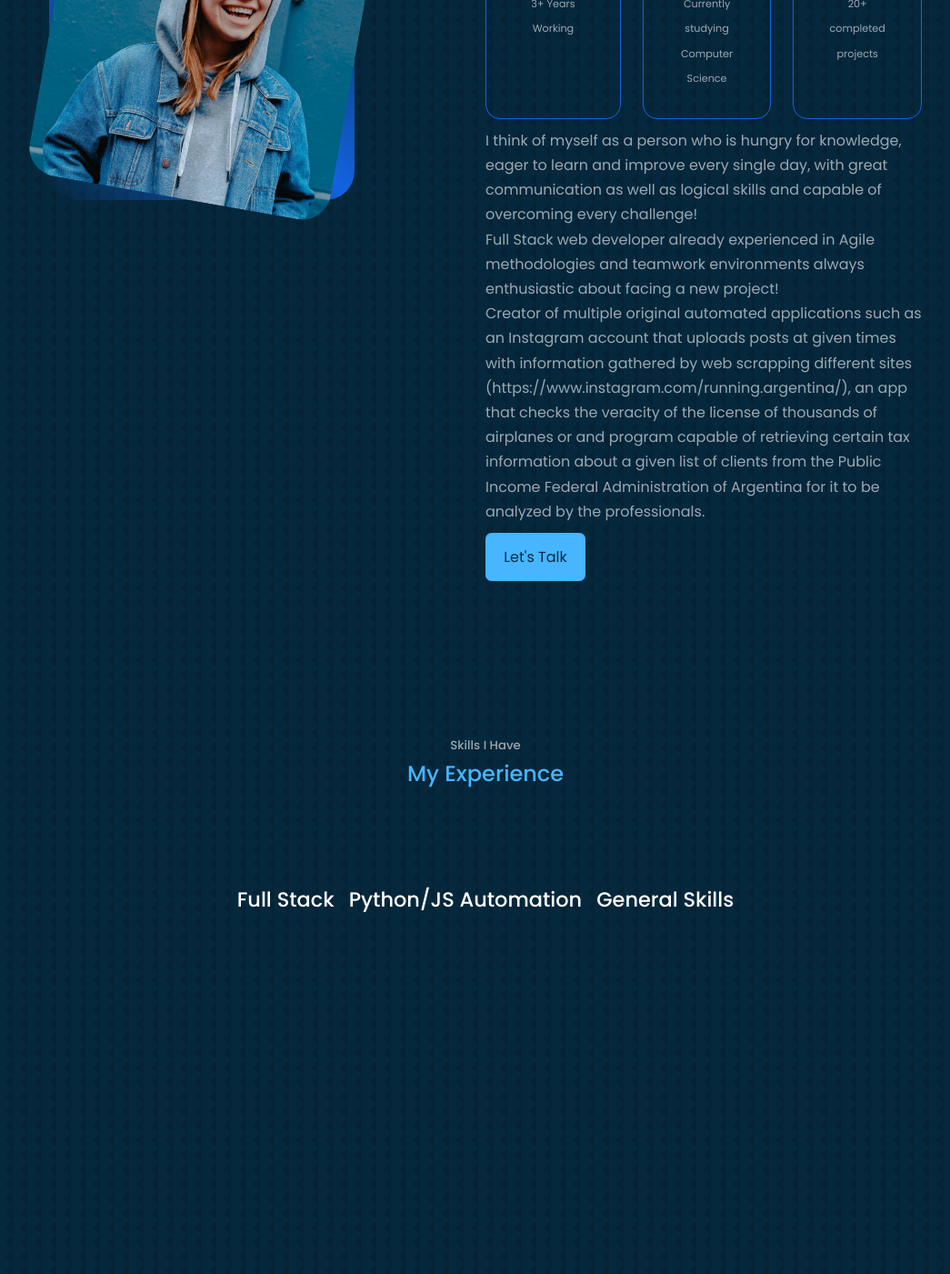
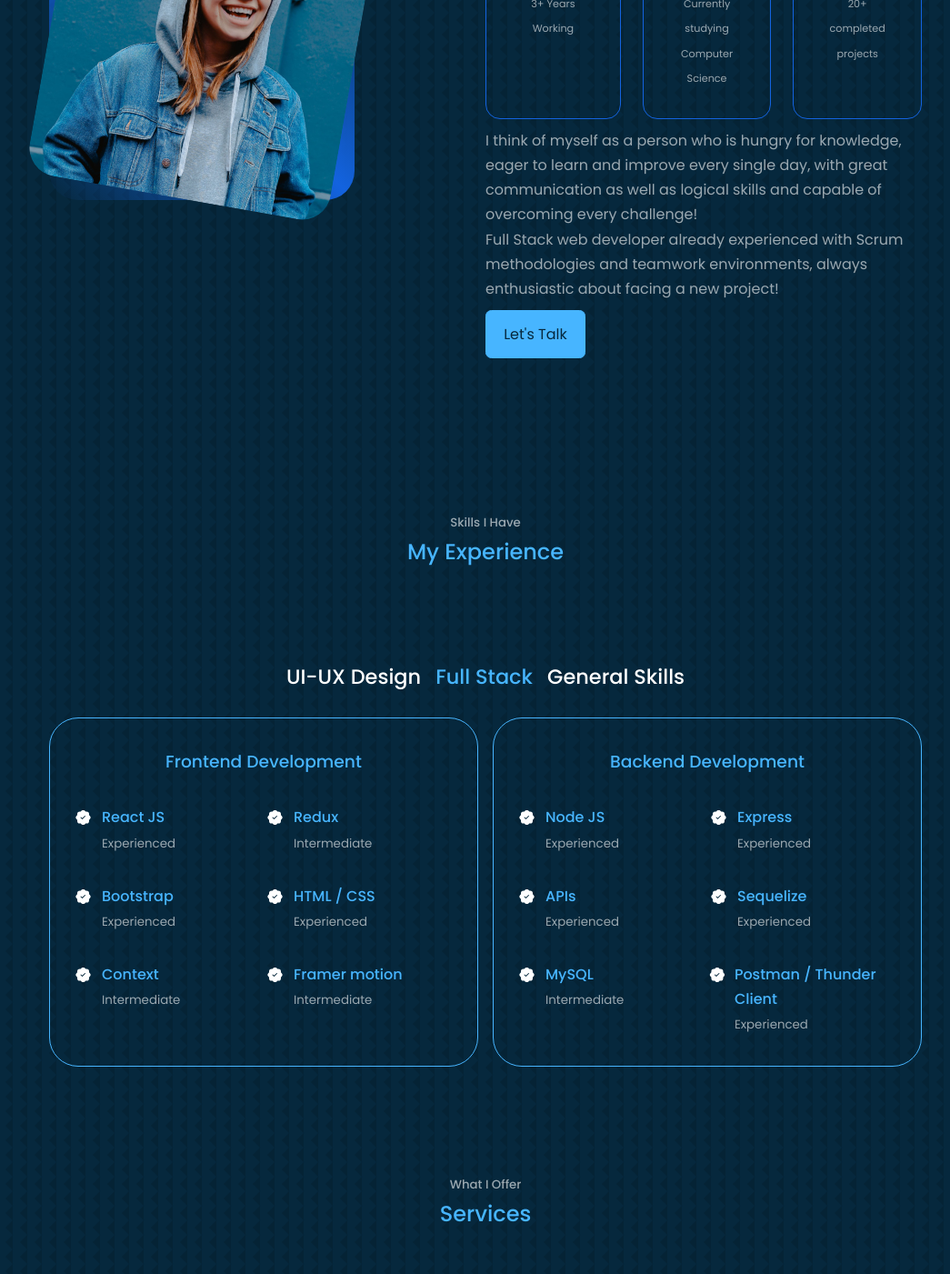
Before and after one commit to gianpetrii/portfolio, a React (Create React App) app: page / in a window 1280 px wide. Shown: the part 1202-2603 px from the top of the page at 91% size, without its empty margins (106-1151 px from the left). Built offline with nearby package versions, Linux system fonts and the light colour scheme.

Commit message:
Change to only full stack and fixed portfolio clicked card

```diff
--- a/src/sections/About/About.jsx
+++ b/src/sections/About/About.jsx
@@ -56,16 +56,10 @@ function About() {
                improve every single day, with great communication as well as logical skills
                and capable of overcoming every challenge!
                <br />
-               Full Stack web developer already experienced in Agile methodologies and teamwork
-               environments always enthusiastic about facing a new project!
+               Full Stack web developer already experienced with Scrum methodologies and teamwork
+               environments, always enthusiastic about facing a new project!
                <br />
-               Creator of multiple original automated applications such as an Instagram account
-               that uploads posts at given times with information gathered by web scrapping
-               different sites (https://www.instagram.com/running.argentina/), an app that
-               checks the veracity of the license of thousands of airplanes or and program
-               capable of retrieving  certain tax information about a given list of clients
-               from the Public Income Federal Administration of Argentina for it to be
-               analyzed by the professionals.</p>
+               </p>
 
                <a href='#contact' className='btn btn-primary'>Let's Talk</a>
 
--- a/src/sections/Experience/Experience.css
+++ b/src/sections/Experience/Experience.css
@@ -54,25 +54,22 @@
    margin-top: 50px;
 }
 
-/* ACTIVE and NON ACTIVE TEXT */
+/* SECTION TITLES */
 .experience_type h3 {
    border-bottom-color:transparent;
-}
-.experience_type .active {
-   color: var(--color-primary) !important;
 }
 .experience_type h3:hover {
    border-bottom-color: var(--color-white);
 }
-.experience_type .active:hover {
+/* when title clicked */
+.experience_type .clicked-section {
+   color: var(--color-primary) !important;
+}
+
+.experience_type .clicked-section:hover {
    border-bottom-color: var(--color-primary) !important;
 }
 
-
-/* ACTIVE and NON ACTIVE */
-.experience_container .non {
-   display: none;
-}
 
 
 
--- a/src/sections/Experience/Experience.jsx
+++ b/src/sections/Experience/Experience.jsx
@@ -9,21 +9,6 @@ import { MdOutlineFlipCameraAndroid } from 'react-icons/md';
 import { useState, useEffect } from 'react';
 
 function Experience() {
-
-   // SET ACTIVE EXPERIENCE
-   const [activeExp, setActiveExp] = useState(0);
-
-   const handleMoreInfo = (id) => {
-       if (activeExp === id) {
-           setActiveExp(-1);
-       } else {
-           setActiveExp(id);
-       }
-   };
-
-
-
-
 
    // handle one full stack card when mobile
    const [isSmallerThanTablet, setIsSmallerThanTablet] = useState(false);
@@ -42,31 +27,49 @@ function Experience() {
       return () => window.removeEventListener("resize", handleResize);
     }, []);
 
+
+
+
+   // SET ACTIVE SERVICE
+   const [activeCard, setActiveCard] = useState("Full Stack");
+
+   const handleActiveCard = (cardTitle) => {
+      if (activeCard !== cardTitle) {
+         setActiveCard(cardTitle);
+      }
+   };
+
+
+
+
    return (
       <section id='experience' className='experiece-section'>
          <h5>Skills I Have</h5>
          <h2>My Experience</h2>
 
          <div className='experience_type'>
-            <h3 onClick={() => handleMoreInfo(`${cards[0].id}`)} className={activeExp === `${cards[0].id}` && "active"}>Full Stack</h3>
-            <h3 onClick={() => handleMoreInfo(`${cards[2].id}`)} className={activeExp === `${cards[2].id}` && "active"}>Python/JS Automation</h3>
-            <h3 onClick={() => handleMoreInfo(`${cards[3].id}`)} className={activeExp === `${cards[3].id}` && "active"}>General Skills</h3>
+            {sections.map(section => ( // map de los titulos de secciones
+               <h3 className={activeCard === section.title ? "clicked-section" : ""}
+               onClick={() => handleActiveCard(`${section.title}`)}>
+                  {section.title}
+               </h3>
+            ))}
          </div>
 
          <div className="container experience_container">
 
-            {cards.map(card => <>
+            {cards.map(card => // hago un map en todas las cards
 
-               {activeExp === `${card.id}` && (
+               <>
+                  {activeCard ===  `${card.title}` && (  // la card que title coincide la muestro
 
-                  <div className="experience_card" git status
-                  >
+                  <div className="experience_card">
 
-                     {card.type === "" ? <></> :
-                     <>
-                        <h3>{card.type} <MdOutlineFlipCameraAndroid className='experience_flip_icon'/></h3>
-
-                     </>}
+                  {card.subtitle === "" ? <></> : // si tiene subtitulo lo muestro con el icono
+                     <h3>
+                        {card.subtitle}<MdOutlineFlipCameraAndroid className='experience_flip_icon'/>
+                     </h3>
+                  }
 
                   <div className='experience_content'>
                         {card.experiences.map(experience => (
@@ -82,8 +85,15 @@ function Experience() {
 
                </div>
 
+
                   )}
-            </>)}
+
+
+
+
+
+               </>
+            )}
 
          </div>
       </section>
@@ -92,11 +102,21 @@ function Experience() {
 
 export default Experience;
 
+// list of sections
+const sections = [{
+   title: "UI-UX Design"
+
+}, {
+   title: "Full Stack"
+}, {
+   title: "General Skills"
+}]
+
 // list of cards
-const cards = [{
-      id: 0,
-      clicked: ["clicked", "not"],
-      type: "Frontend Development",
+const cards = [ {
+   id: 1,
+   title: "UI-UX Design",
+   subtitle: "",
    experiences:  [{
       title: "React JS",
       level: "Experienced"
@@ -110,16 +130,39 @@ const cards = [{
       title: "HTML / CSS",
       level: "Experienced"
    }, {
-         title: "Context / Redux",
+      title: "Context",
       level: "Intermediate"
    }, {
-         title: "UI / UX Design",
-         level: "Experienced"
+      title: "Framer motion",
+      level: "Intermediate"
    }]
    }, {
-      id: 0,
-      clicked: ["not", "clicked"],
-      type: "Backend Development",
+      id: 2,
+      title: "Full Stack",
+      subtitle: "Frontend Development",
+      experiences:  [{
+         title: "React JS",
+         level: "Experienced"
+      }, {
+         title: "Redux",
+         level: "Intermediate"
+      }, {
+         title: "Bootstrap",
+         level: "Experienced"
+      }, {
+         title: "HTML / CSS",
+         level: "Experienced"
+      }, {
+         title: "Context",
+         level: "Intermediate"
+      }, {
+         title: "Framer motion",
+         level: "Intermediate"
+      }]
+   }, {
+      id: 3,
+      title: "Full Stack",
+      subtitle: "Backend Development",
       experiences:  [{
          title: "Node JS",
          level: "Experienced"
@@ -140,30 +183,9 @@ const cards = [{
          level: "Experienced"
       }]
    }, {
-      id: 1,
-      type: "",
-      experiences:  [{
-         title: "Python / JavaScript",
-         level: "Experienced"
-      }, {
-         title: "Selenium Webdriver",
-         level: "Experienced"
-      }, {
-         title: "Problem-solving skills",
-         level: "Intermediate"
-      }, {
-         title: "Mathematical aptitude",
-         level: "Intermediate"
-      }, {
-         title: "Testing",
-         level: "Experienced"
-      }, {
-         title: "Debugging",
-         level: "Experienced"
-      }]
-   }, {
-      id: 2,
-      type: "",
+      id: 4,
+      title: "General Skills",
+      subtitle: "",
       experiences:  [{
          title: "Git / GitHub",
          level: "Experienced"
@@ -180,12 +202,5 @@ const cards = [{
          title: "Figma / Adobe XD",
          level: "Intermediate"
       }]
-   }/*, {
-      id: 3,
-      type: "",
-      experiences:  [{
-         title: "APPIAN",
-         level: "Experienced"
-      }]
-   }*/
+   }
 ];
--- a/src/sections/Header/Header.jsx
+++ b/src/sections/Header/Header.jsx
@@ -14,7 +14,7 @@ function Header() {
             <div className="container header_container">
                <h5>Hello there! I am</h5>
                <h1>Gianluca Petri</h1>
-               <h5 className="text-light">Full Stack Developer / Python Programmer</h5>
+               <h5 className="text-light">Full Stack Developer / UI-UX Designer</h5>
 
                <HeaderButtons />
 
--- a/src/sections/Portfolio/Portfolio.jsx
+++ b/src/sections/Portfolio/Portfolio.jsx
@@ -40,7 +40,9 @@ function Portfolio() {
       window.addEventListener("resize", handleResize);
 
       return () => window.removeEventListener("resize", handleResize);
-    }, []);
+   }, []);
+
+
 
 
    return (
```
Lines whose indentation alone changed are shown as unchanged.
